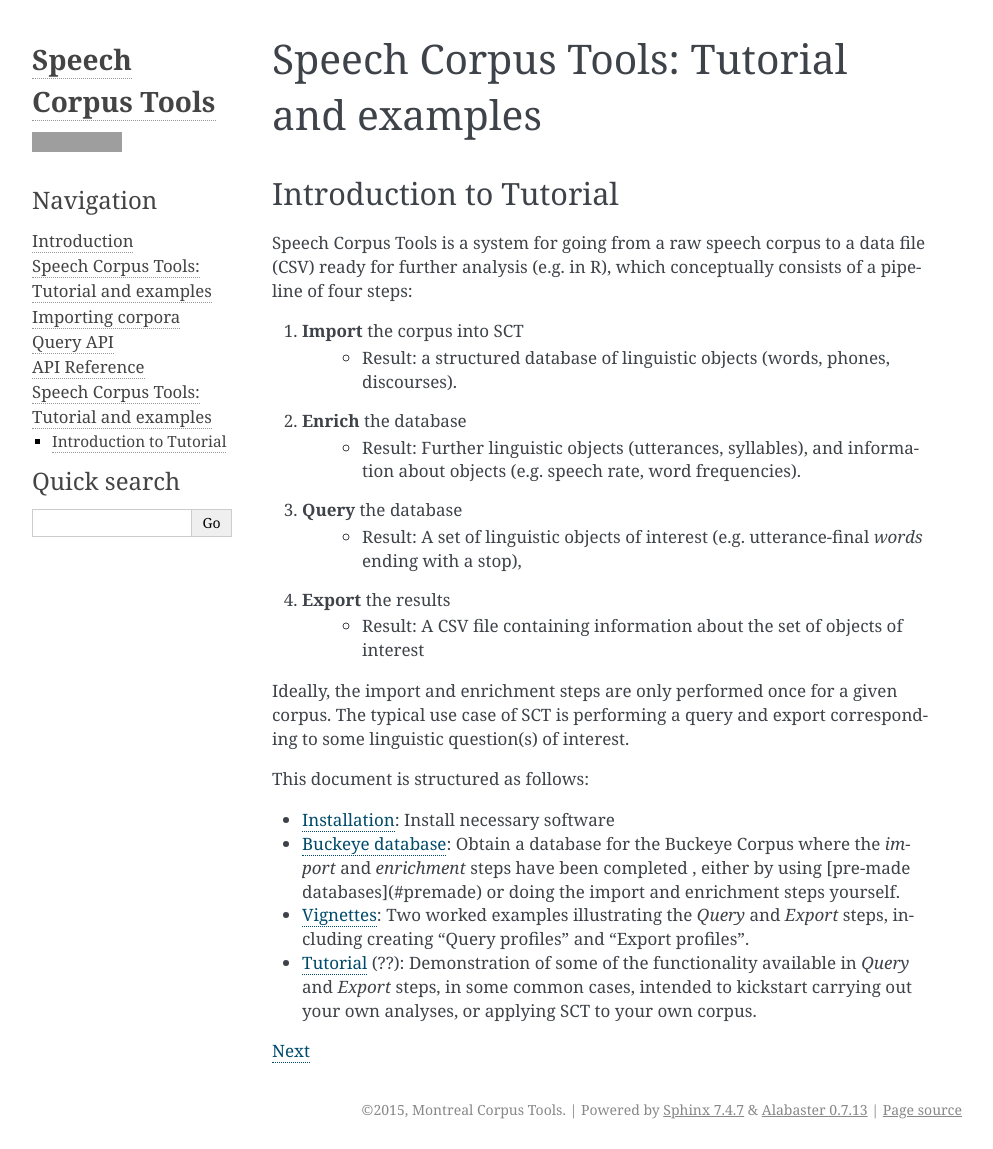
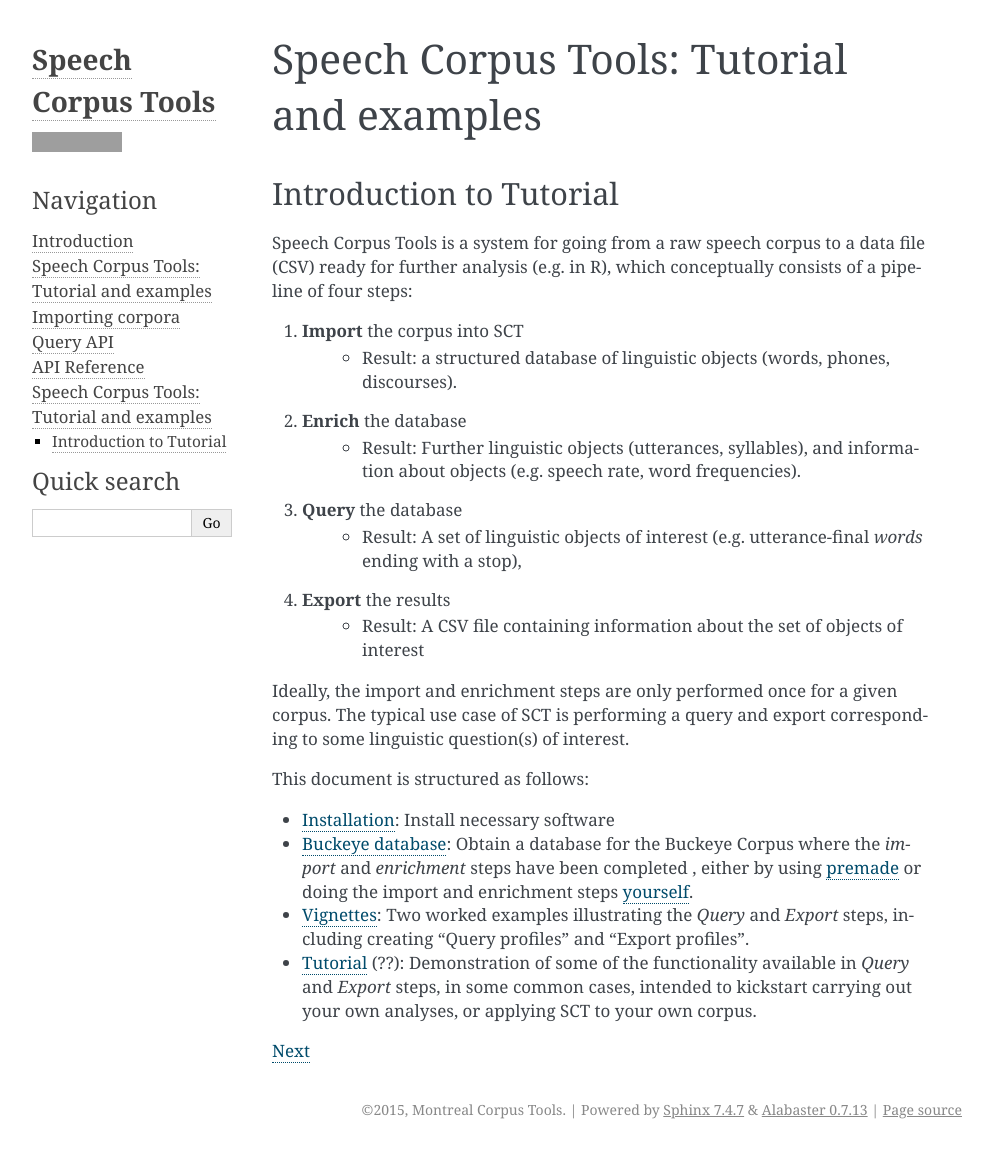
Before and after one commit to MontrealCorpusTools/speechcorpustools, a Sphinx documentation site: the page built from docs/source/tutorial/tutorial.rst, in a window 1280 px wide. Shown: the whole page, without its empty margins (148-1141 px from the left). Built offline with Sphinx 7.4.7, drawn with Linux system fonts in a browser that asks for light colours; pages that are not in the unit, such as notebooks, are missing from menus; grey boxes are pictures that could not be loaded.

Commit message:
trying to remove doubles

```diff
--- a/docs/source/index.rst
+++ b/docs/source/index.rst
@@ -16,6 +16,7 @@
    importing.rst
    queries.rst
    apireference.rst
+
    tutorial/tutorial.rst
 
 
--- a/docs/source/tutorial/tutorial.rst
+++ b/docs/source/tutorial/tutorial.rst
@@ -33,7 +33,7 @@
 
 * `Installation <http://sct.readthedocs.io/en/latest/tutorial/installation.html>`_: Install necessary software
 
-* `Buckeye database <http://sct.readthedocs.io/en/latest/tutorial/buckeye.hmtl>`_: Obtain a database for the Buckeye Corpus where the *import* and *enrichment* steps have been completed , either by using [pre-made databases](#premade) or doing the import and enrichment steps yourself.
+* `Buckeye database <http://sct.readthedocs.io/en/latest/tutorial/buckeye.hmtl>`_: Obtain a database for the Buckeye Corpus where the *import* and *enrichment* steps have been completed , either by using `premade <http://sct.readthedocs.io/en/latest/tutorial/premade.html>`_ or doing the import and enrichment steps `yourself <http://sct.readthedocs.io/en/latest/tutorial/buildown.html>`_.
 
 * `Vignettes <http://sct.readthedocs.io/en/latest/tutorial/vignetteMain.html>`_: Two worked examples illustrating the *Query* and *Export* steps, including creating "Query profiles" and "Export profiles".
 
```
